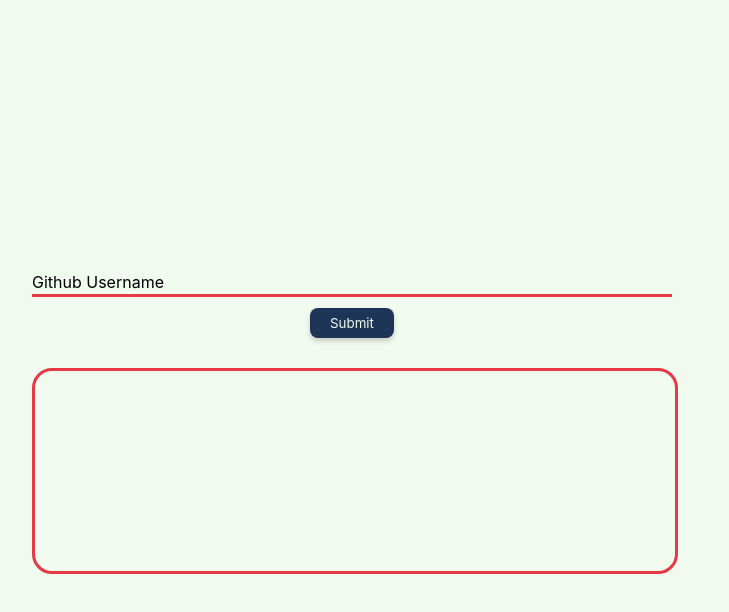
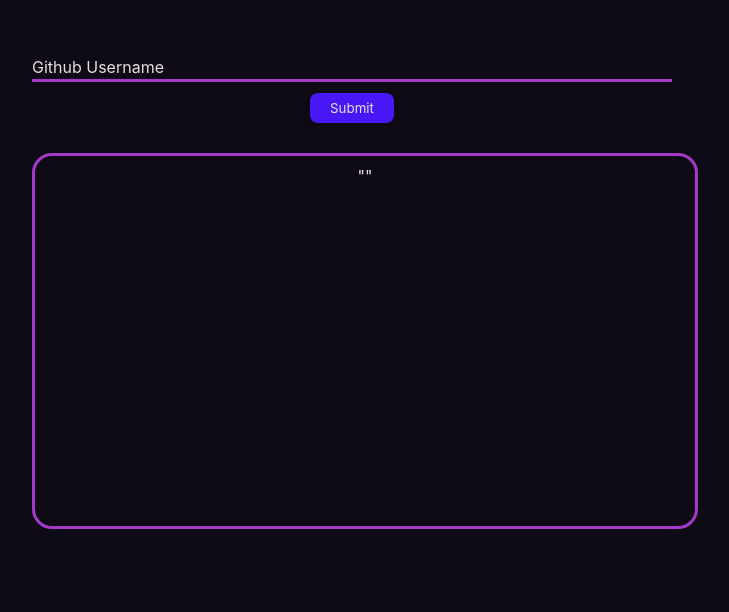
Before and after one commit to ColemanSWE/github-api-project, a React (Create React App) app: page / in a window 1280 px wide. Shown: the part 128-740 px from the top of the page, without its empty margins (288-1017 px from the left). Built offline with nearby package versions, Linux system fonts and the light colour scheme.

Commit message:
CSS changes and messing around with the api

```diff
--- a/src/App.css
+++ b/src/App.css
@@ -3,7 +3,7 @@
 }
 
 .App-header {
-  background-color: #f1faee;
+  background-color: #0E0B16;
   min-height: 100vh;
   display: flex;
   flex-direction: column;
--- a/src/Components/URLBar/URLBar.jsx
+++ b/src/Components/URLBar/URLBar.jsx
@@ -5,7 +5,7 @@
 export class URLBar extends Component {
     constructor(props) {
         super(props)
-        this.state = { url: '', user: null }
+        this.state = { url: '', user: '' }
 
         this.handleChange = this.handleChange.bind(this)
         this.handleSubmit = this.handleSubmit.bind(this)
@@ -26,7 +26,7 @@
             throw err;
         })
         console.log(request)
-        this.setState({ user: request.data.id })
+        this.setState({ user: request.data })
     }
 
     render() {
@@ -37,7 +37,7 @@
                     <span className={styles.contentName}>Github Username</span>
                 </label>
                 <button className={styles.submitButton} onClick={this.handleSubmit}>Submit</button>
-                <div className={styles.container}>{this.state.user}</div>
+                <div className={styles.container}>{JSON.stringify(this.state.user)}</div>
             </div>
         )
     }
--- a/src/Components/URLBar/styles.module.scss
+++ b/src/Components/URLBar/styles.module.scss
@@ -1,8 +1,10 @@
 .form {
   width: 50%;
-  position: relative;
+  position: absolute;
   height: 50px;
-  background-color: #f1faee;
+  background-color: #0E0B16;
+  top: 20%;
+  color: #E7DFDD;
 }
 
 .form input {
@@ -10,9 +12,9 @@
   height: 100%;
   padding-top: 10px;
   border: none;
-  color: #1d3557;
+  color: #E7DFDD;
   outline: none;
-  background-color: #f1faee;
+  background-color: #0E0B16;
 }
 
 .form label {
@@ -31,7 +33,7 @@
   bottom: 0px;
   height: 100%;
   width: 100%;
-  border-bottom: 3px solid #e63946;
+  border-bottom: 3px solid #A239CA;
   transform: translateX(-100%);
 }
 
@@ -46,7 +48,7 @@
 .form input:not(:placeholder-shown) + .labelName .contentName {
   transform: translateY(-150%);
   font-size: 14px;
-  color: #e63946;
+  color: #A239CA;
 }
 
 .form input:focus + .labelName::after,
@@ -54,10 +56,10 @@
   transform: translateX(0%);
 }
 
-$btnColor: #1d3557;
+$btnColor: #4717F6;
 
 .submitButton {
-  color: #f1faee;
+  color: #E7DFDD;
   box-sizing: border-box;
   border: none;
   font-family: inherit;
@@ -85,12 +87,13 @@
 }
 
 .container {
+  padding: 10px 10px 10px 10px;
   word-wrap: break-word;
   margin-top: 30px;
   width: 100%;
-  height: 200px;
+  height: 350px;
   border-style: solid;
   border-width: 3px;
-  border-color: #e63946;
+  border-color: #A239CA;
   border-radius: 20px 20px;
 }
```
